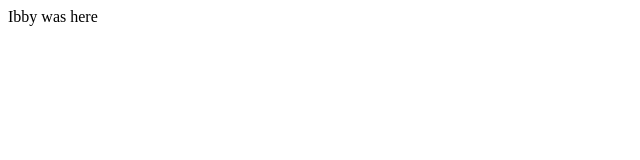
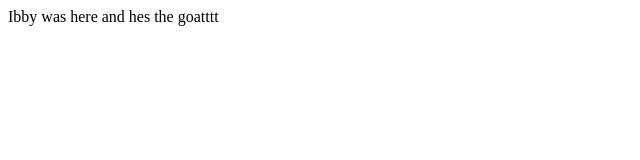
Before and after one commit to ibraheemazam/Goat-o-meter, a React (Create React App) app in the folder client/: page / in a window 1280 px wide. Shown: the top 160 px of the page, without its empty margins (0-640 px from the left). Built offline with nearby package versions, Linux system fonts and the light colour scheme.

Commit message:
Server set up to serve client code. Script commands set up too

```diff
--- a/client/src/App.jsx
+++ b/client/src/App.jsx
@@ -2,7 +2,7 @@ import React from 'react';
 
 const App = function App() {
   return (
-    <div>Ibby was here</div>
+    <div>Ibby was here and hes the goatttt</div>
   );
 };
 
--- a/package.json
+++ b/package.json
@@ -4,9 +4,8 @@
   "description": "",
   "main": "index.js",
   "scripts": {
-    "server": "node server/index.js",
-    "client-dev": "webpack serve",
-    "build": "webpack"
+    "server": "nodemon server/index.js",
+    "build": "webpack --mode=development --watch"
   },
   "author": "Ibraheem",
   "license": "ISC",
```
Also changed, not shown: 1 other file (tests, documents, lock files or other folders).
